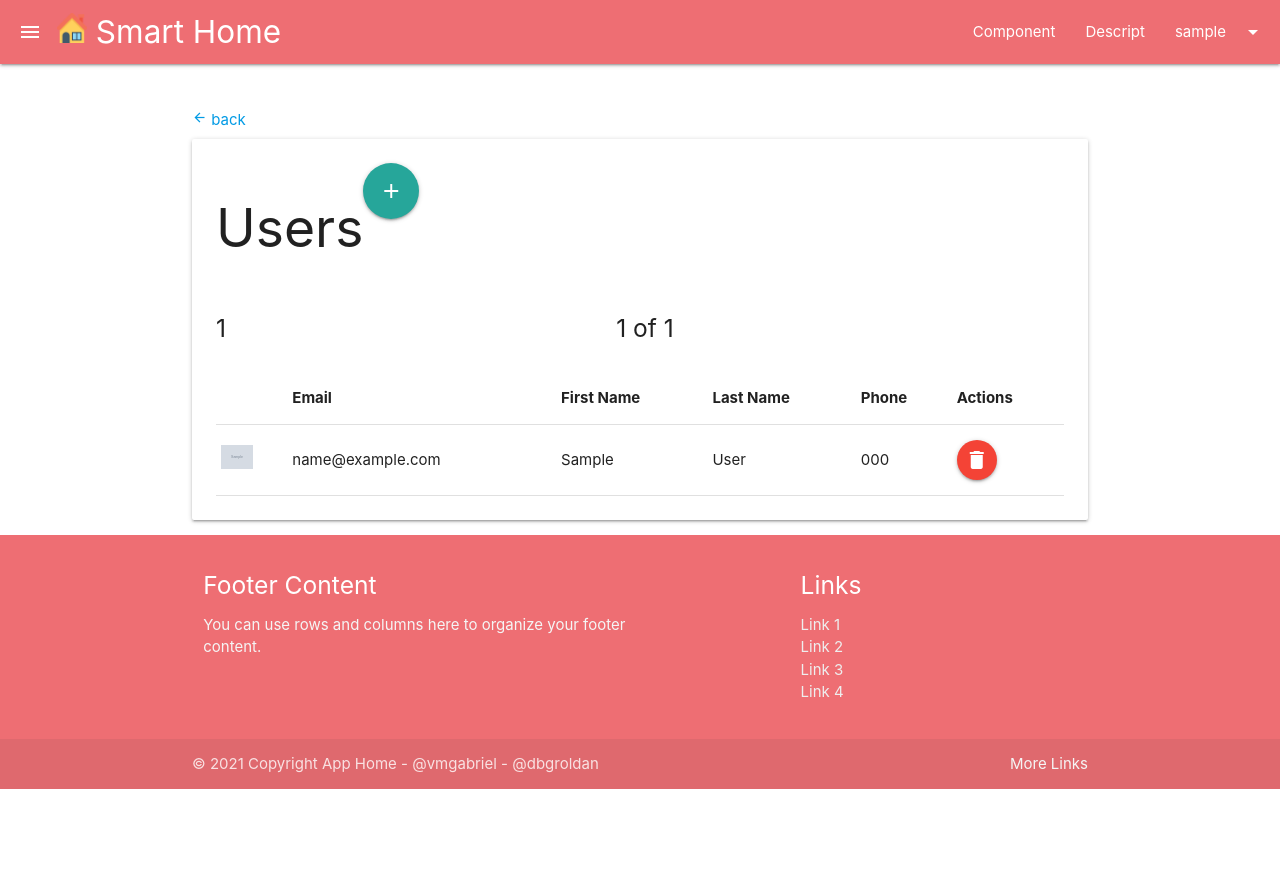
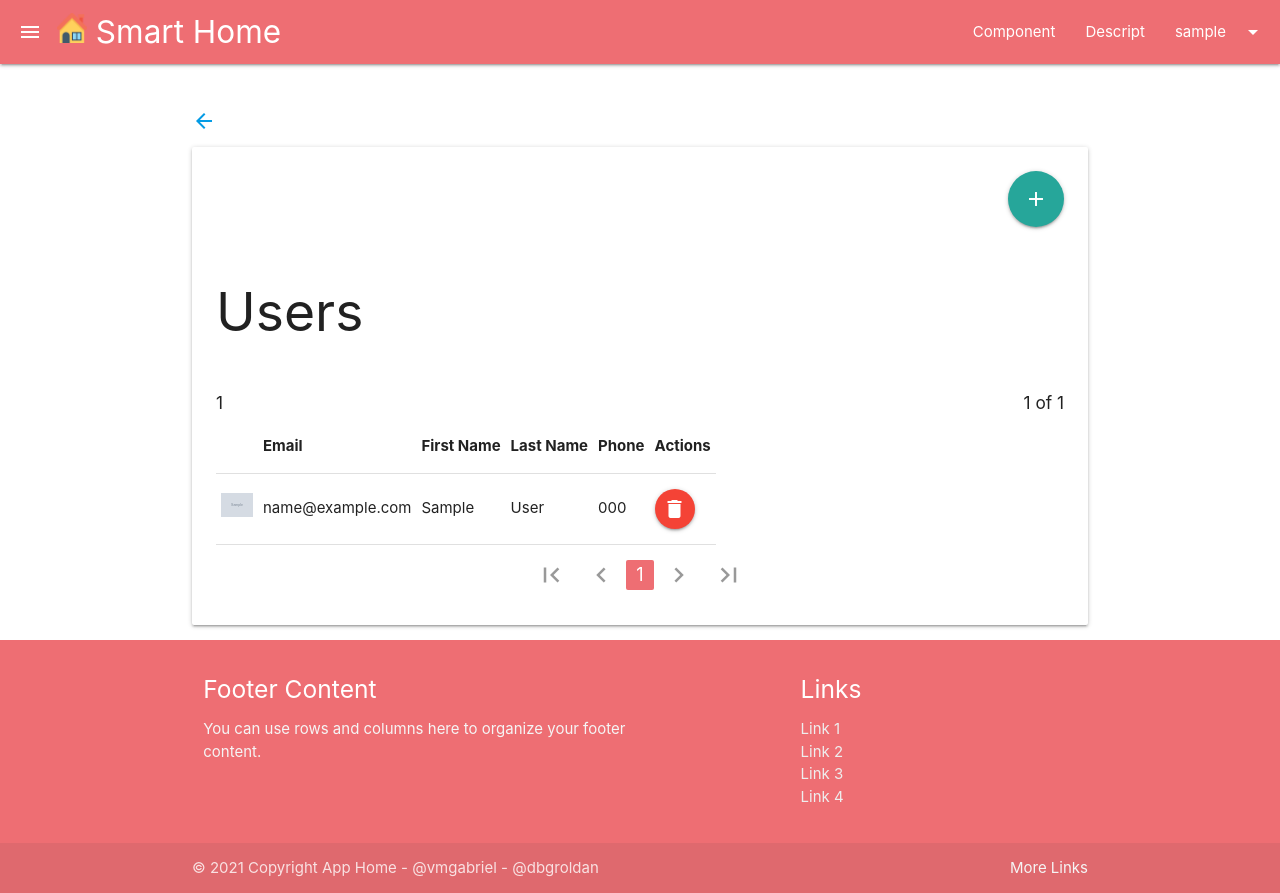
Before and after one commit to vmgabriel/todo-django, a Django app: page /accounts/ in a window 1280 px wide. Before the commit the page ends 789 px from the top, so only its background shows below. Run offline with Django 3.2, Linux system fonts and the light colour scheme; a user stored in the database is signed in; tables that the repository leaves empty hold one stand-in row (values such as "Sample post"); grey boxes marked "Sample" are stand-in pictures.

Commit message:
feat: integrate index tags

```diff
--- a/accounts/templates/users/index.html
+++ b/accounts/templates/users/index.html
@@ -1,28 +1,31 @@
 {% extends 'content.html' %}
 {% load static %}
+{% load my_tags %}
 
 
 {% block container %}
     <div class="container" style="margin-top: 3em;">
         <a href="{% url 'pages:home' %}">
-    <i class="tiny material-icons">arrow_back</i> back
+            <i class="material-icons">arrow_back</i>
         </a>
 
         <div class="card-panel">
-    <div class="row" style="display: inline-flex;">
-      <h2>Users</h2>
+            <div class="row right-align">
                 <a class="btn-floating btn-large waves-effect waves-light left-align" href="{% url 'accounts:create_user' %}">
                     <i class="material-icons">add</i>
                 </a>
             </div>
+            <div class="row" style="display: inline-flex;">
+                <h2>Users</h2>
+            </div>
 
-    <div class="row" style="display: flex; justify-content: space-between;">
-      <h5>{{ count }}</h5>
-      <h5>{{page_obj.number}} of {{ page_obj.paginator.num_pages }}</h5>
+            <div class="" style="display: flex; justify-content: space-between;">
+                <h6>{{ count }}</h6>
+                <h6>{{ page_obj.number }} of {{ page_obj.paginator.num_pages }}</h6>
             </div>
 
             {% if object_list %}
-      <table class="table">
+                <table class="table" style="margin-bottom: 1em;display: block;overflow-x: auto;white-space: nowrap;">
                     <thead>
                     <tr>
                         <th></th>
@@ -58,19 +61,25 @@
                     {% endfor %}
                     </tbody>
                 </table>
-      <div class="pagination">
-        <span class="step-links">
+                <ul class="pagination" style="font-size: 11px;display: flex;justify-content: center;">
                     {% if page_obj.has_previous %}
-          <a href="?page=1">&laquo; first</a>
-          <a href="?page={{ page_obj.previous_page_number }}">previous</a>
+                        <li class="waves-effect"><a href="?{% param_replace page=1 %}"><i class="material-icons">first_page</i></a></li>
+                        <li class="waves-effect"><a href="?{% param_replace page=page_obj.previous_page_number %}"><i class="material-icons">chevron_left</i></a></li>
+                        <li class="waves-effect"><a href="?{% param_replace page=page_obj.previous_page_number %}">{{ page_obj.previous_page_number }}</a></li>
+                    {% else %}
+                        <li class="disabled"><a href="?{% param_replace page=1 %}"><i class="material-icons">first_page</i></a></li>
+                        <li class="disabled"><a href=""><i class="material-icons">chevron_left</i></a></li>
                     {% endif %}
-
+                    <li class="active"><a href="">{{ page_obj.number }}</a></li>
                     {% if page_obj.has_next %}
-          <a href="?page={{ page_obj.next_page_number }}">next</a>
-          <a href="?page={{ page_obj.paginator.num_pages }}">last &raquo;</a>
+                        <li class="waves-effect"><a href="?{% param_replace page=page_obj.next_page_number %}">{{ page_obj.next_page_number }}</a></li>
+                        <li class="waves-effect"><a href="?{% param_replace page=page_obj.next_page_number %}"><i class="material-icons">chevron_right</i></a></li>
+                        <li class="waves-effect"><a href="?{% param_replace page=page_obj.paginator.num_pages %}"><i class="material-icons">last_page</i></a></li>
+                    {% else %}
+                        <li class="disabled"><a href=""><i class="material-icons">chevron_right</i></a></li>
+                        <li class="disabled"><a href=""><i class="material-icons">last_page</i></a></li>
                     {% endif %}
-        </span>
-      </div>
+                </ul>
             {% else %}
                 <p class="flow-text">Not Users yet.</p>
             {% endif %}
--- a/cash_flow/templates/categories_flow/index.html
+++ b/cash_flow/templates/categories_flow/index.html
@@ -1,6 +1,7 @@
 {% extends 'content.html' %}
 {% load static %}
 {% load my_tags %}
+
 
 {% block container %}
     <div class="container" style="margin-top: 3em;">
```
Lines whose indentation alone changed are shown as unchanged.
